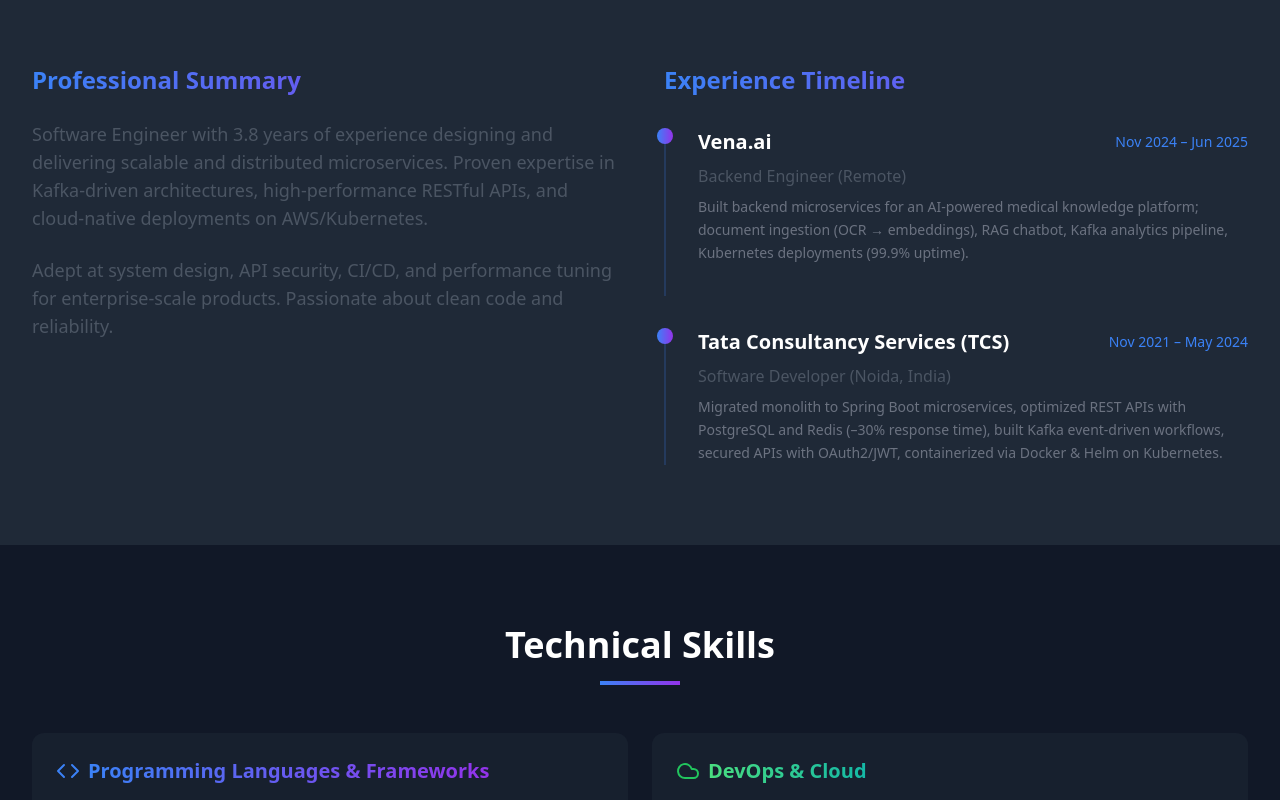
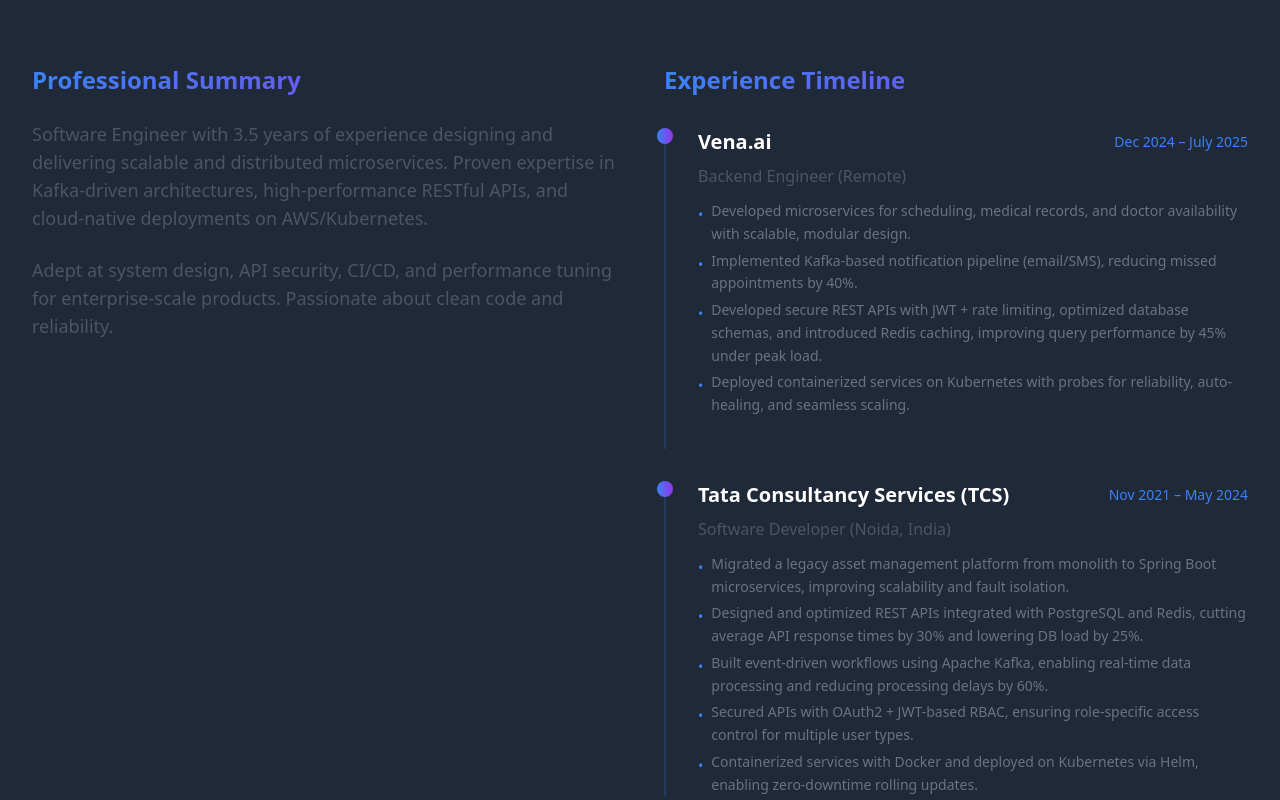
Before and after one commit to PratyakshSingh/PratyakshSingh.github.io, a React (Vite) app: page / in a window 1280 px wide. Shown: the part 940-1740 px from the top of the page. Built offline with nearby package versions, Linux system fonts and the light colour scheme.

Commit message:
Update experience section with detailed bullet points and resume link

```diff
--- a/src/App.tsx
+++ b/src/App.tsx
@@ -115,15 +115,26 @@ function App() {
   const experience = [
     {
       company: 'Vena.ai',
-      period: 'Nov 2024 – Jun 2025',
+      period: 'Dec 2024 – July 2025',
       role: 'Backend Engineer (Remote)',
-      focus: 'Built backend microservices for an AI-powered medical knowledge platform; document ingestion (OCR → embeddings), RAG chatbot, Kafka analytics pipeline, Kubernetes deployments (99.9% uptime).'
+      focus: [
+        'Developed microservices for scheduling, medical records, and doctor availability with scalable, modular design.',
+        'Implemented Kafka-based notification pipeline (email/SMS), reducing missed appointments by 40%.',
+        'Developed secure REST APIs with JWT + rate limiting, optimized database schemas, and introduced Redis caching, improving query performance by 45% under peak load.',
+        'Deployed containerized services on Kubernetes with probes for reliability, auto-healing, and seamless scaling.'
+      ]
     },
     {
       company: 'Tata Consultancy Services (TCS)',
       period: 'Nov 2021 – May 2024',
       role: 'Software Developer (Noida, India)',
-      focus: 'Migrated monolith to Spring Boot microservices, optimized REST APIs with PostgreSQL and Redis (–30% response time), built Kafka event-driven workflows, secured APIs with OAuth2/JWT, containerized via Docker & Helm on Kubernetes.'
+      focus: [
+        'Migrated a legacy asset management platform from monolith to Spring Boot microservices, improving scalability and fault isolation.',
+        'Designed and optimized REST APIs integrated with PostgreSQL and Redis, cutting average API response times by 30% and lowering DB load by 25%.',
+        'Built event-driven workflows using Apache Kafka, enabling real-time data processing and reducing processing delays by 60%.',
+        'Secured APIs with OAuth2 + JWT-based RBAC, ensuring role-specific access control for multiple user types.',
+        'Containerized services with Docker and deployed on Kubernetes via Helm, enabling zero-downtime rolling updates.'
+      ]
     }
   ];
 
@@ -162,7 +173,7 @@ function App() {
 
             <div className="flex items-center gap-3">
               <a
-                href="https://drive.google.com/file/d/1FG6RvpVSwji2C-BJ74RujB7As76AUeMc/view?usp=sharing"
+                href="https://drive.google.com/file/d/19bkHORkUIGMe7a_OV0uJbtqlH_9evV1_/view?usp=sharing"
                 target="_blank"
                 rel="noopener noreferrer"
                 className="hidden sm:inline-flex items-center gap-2 px-3 py-2 rounded-md bg-gradient-to-r from-blue-500 to-purple-600 text-white"
@@ -243,7 +254,7 @@ function App() {
                 animate={{ opacity: 1 }}
                 transition={{ delay: 0.9 }}
               >
-                Software Engineer with 3.8 years experience designing and delivering scalable microservices, Kafka-driven architectures, high-performance REST APIs and cloud-native deployments on AWS & Kubernetes.
+                Software Engineer with 3.5 years experience designing and delivering scalable microservices, Kafka-driven architectures, high-performance REST APIs and cloud-native deployments on AWS & Kubernetes.
               </motion.p>
             </motion.div>
 
@@ -254,7 +265,7 @@ function App() {
               transition={{ delay: 1.1 }}
             >
               <a
-                href="https://drive.google.com/file/d/1FG6RvpVSwji2C-BJ74RujB7As76AUeMc/view?usp=sharing"
+                href="https://drive.google.com/file/d/19bkHORkUIGMe7a_OV0uJbtqlH_9evV1_/view?usp=sharing"
                 target="_blank"
                 rel="noopener noreferrer"
                 className="bg-gradient-to-r from-blue-500 to-purple-600 text-white px-8 py-3 rounded-lg font-semibold hover:shadow-lg transform hover:scale-105 transition-all duration-200 flex items-center gap-2"
@@ -303,7 +314,7 @@ function App() {
               <div className="mb-12">
                 <h3 className="text-2xl font-semibold mb-6 bg-gradient-to-r from-blue-500 to-purple-600 bg-clip-text text-transparent">Professional Summary</h3>
                 <p className="text-lg mb-6 text-gray-600 dark:text-gray-300">
-                  Software Engineer with 3.8 years of experience designing and delivering scalable and distributed microservices.
+                  Software Engineer with 3.5 years of experience designing and delivering scalable and distributed microservices.
                   Proven expertise in Kafka-driven architectures, high-performance RESTful APIs, and cloud-native deployments on AWS/Kubernetes.
                 </p>
                 <p className="text-lg text-gray-600 dark:text-gray-300">
@@ -322,8 +333,15 @@ function App() {
                       <h4 className="text-xl font-semibold">{exp.company}</h4>
                       <span className="text-blue-500 font-medium text-sm">{exp.period}</span>
                     </div>
-                    <p className="text-gray-600 dark:text-gray-300 font-medium mb-2">{exp.role}</p>
-                    <p className="text-sm text-gray-500 dark:text-gray-400 leading-relaxed">{exp.focus}</p>
+                    <p className="text-gray-600 dark:text-gray-300 font-medium mb-3">{exp.role}</p>
+                    <ul className="text-sm text-gray-500 dark:text-gray-400 leading-relaxed space-y-1">
+                      {exp.focus.map((point, pointIndex) => (
+                        <li key={pointIndex} className="flex items-start">
+                          <span className="text-blue-500 mr-2 mt-1">•</span>
+                          <span>{point}</span>
+                        </li>
+                      ))}
+                    </ul>
                   </div>
                 </div>
               ))}
```
